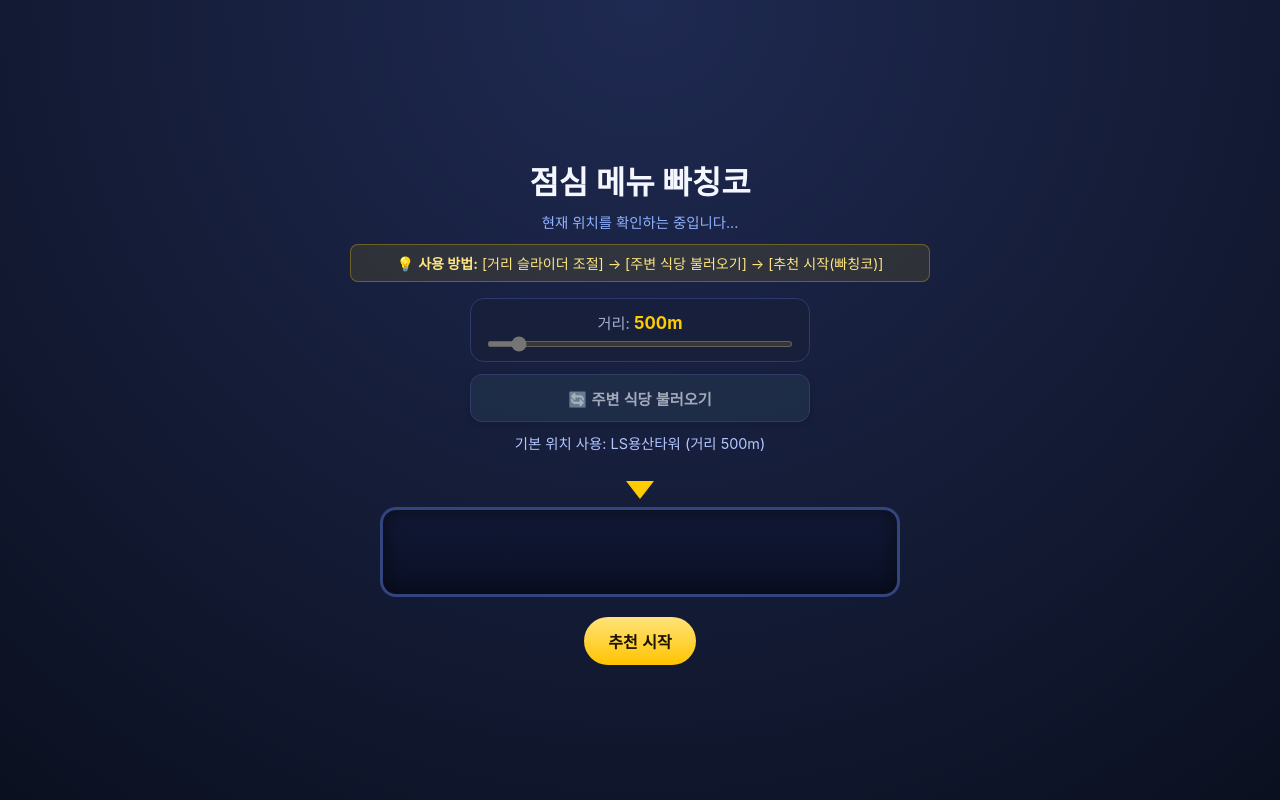
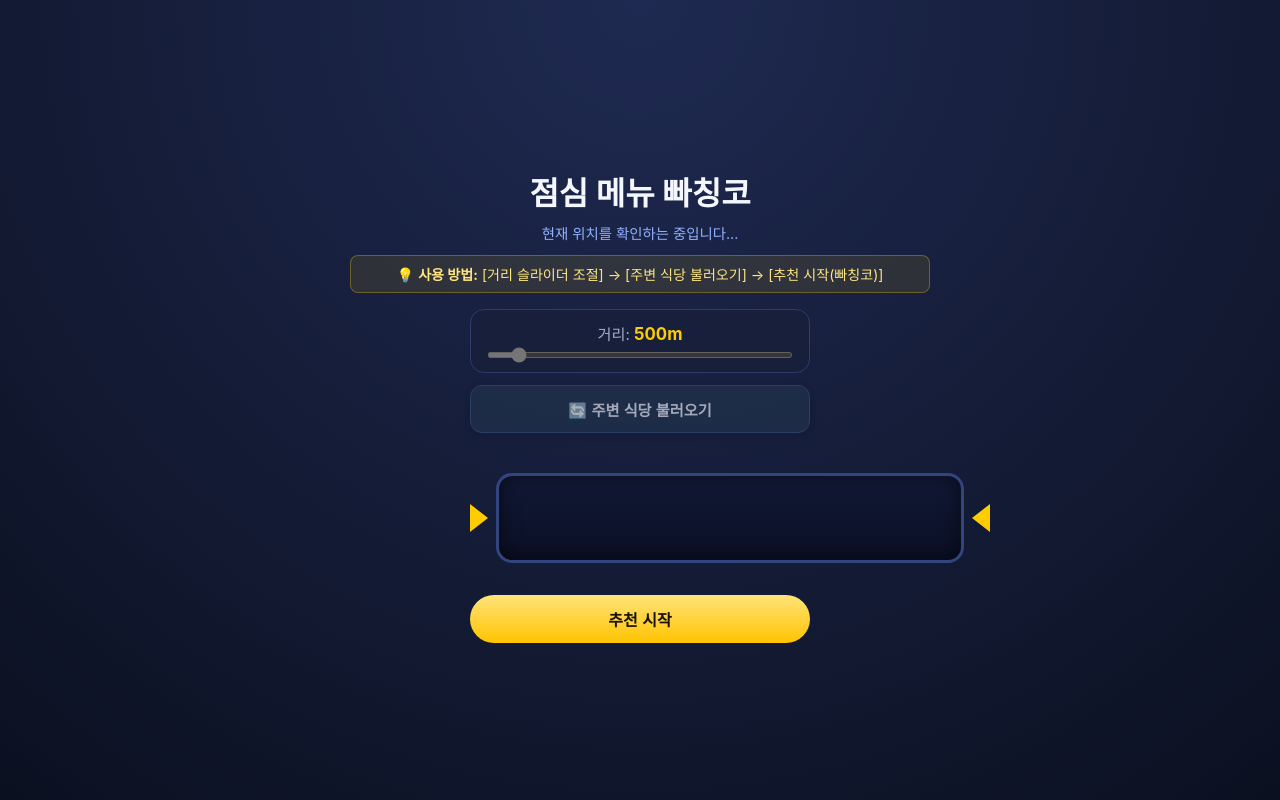
Before and after one commit to ypMarkJo/lunch_slotmachine, a Flask app: page / in a window 1280 px wide. Run offline with Flask 3, Linux system fonts and the light colour scheme; data that the repository does not hold is empty.

Commit message:
style: Move yellow pointer arrows to left & right of slot machine reel, remove location status text

```diff
--- a/static/app.js
+++ b/static/app.js
@@ -8,7 +8,6 @@ const noticeText = document.getElementById("noticeText");
 const radiusRange = document.getElementById("radiusRange");
 const radiusValue = document.getElementById("radiusValue");
 const reloadBtn = document.getElementById("reloadBtn");
-const locationStatus = document.getElementById("locationStatus");
 
 const ITEM_HEIGHT = 90;
 const REPEAT_COUNT = 20;
@@ -45,9 +44,6 @@ function applyRestaurants(data) {
   if (noticeText) {
     noticeText.textContent = data.notice || "";
   }
-  if (!userCoords && locationStatus && data.location) {
-    locationStatus.textContent = `기본 위치 사용: ${data.location}`;
-  }
 }
 
 function setNotice(message) {
@@ -57,14 +53,7 @@ function setNotice(message) {
 }
 
 function updateLocationUi() {
-  if (locationStatus) {
-    const formattedRadius = formatRadiusText(radiusKm);
-    if (userCoords) {
-      locationStatus.textContent = `현재 위치 사용 중 (거리 ${formattedRadius})`;
-    } else {
-      locationStatus.textContent = `기본 위치 사용: ${defaultLocationLabel} (거리 ${formattedRadius})`;
-    }
-  }
+  // locationStatus text removed as per design request
 }
 
 function setLoading(state) {
--- a/static/style.css
+++ b/static/style.css
@@ -128,28 +128,36 @@ h1 {
   height: 6px;
 }
 
-.location-status {
-  margin: 4px 0 10px;
-  color: #b3c6ff;
-  font-size: 0.9rem;
-}
-
 .machine {
   margin: 28px auto 20px;
   width: min(520px, 90vw);
   position: relative;
+  display: flex;
+  align-items: center;
+  justify-content: center;
+  gap: 8px;
 }
 
-.pointer {
+.pointer-left {
   width: 0;
   height: 0;
-  border-left: 14px solid transparent;
-  border-right: 14px solid transparent;
-  border-top: 18px solid var(--accent);
-  margin: 0 auto 8px;
+  border-top: 14px solid transparent;
+  border-bottom: 14px solid transparent;
+  border-left: 18px solid var(--accent);
+  flex-shrink: 0;
+}
+
+.pointer-right {
+  width: 0;
+  height: 0;
+  border-top: 14px solid transparent;
+  border-bottom: 14px solid transparent;
+  border-right: 18px solid var(--accent);
+  flex-shrink: 0;
 }
 
 .window {
+  flex: 1;
   height: 90px;
   overflow: hidden;
   border: 3px solid #33457f;
--- a/templates/index.html
+++ b/templates/index.html
@@ -17,14 +17,12 @@
           <input id="radiusRange" type="range" min="0.1" max="5.0" step="0.1" value="0.5" class="radius-slider" />
         </div>
         <button id="reloadBtn" class="control-btn secondary" type="button">🔄 주변 식당 불러오기</button>
-      </section>
-      <p id="locationStatus" class="location-status">기본 위치 사용: LS용산타워</p>
-
       <section class="machine">
-        <div class="pointer"></div>
+        <div class="pointer-left"></div>
         <div class="window">
           <div id="reel" class="reel"></div>
         </div>
+        <div class="pointer-right"></div>
       </section>
 
       <button id="spinBtn" class="spin-btn">추천 시작</button>
```
Also changed, not shown: 1 other file.
